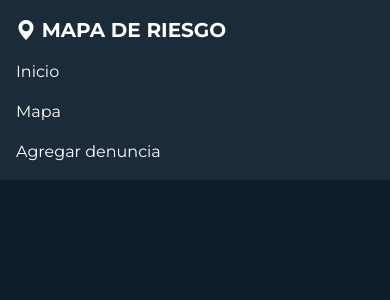
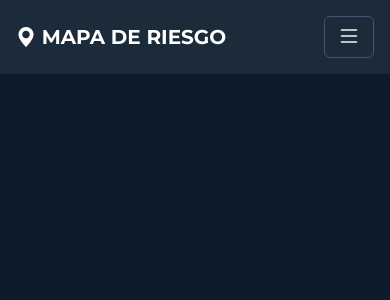
Before and after one commit to Matiassanchez18/Mapa-Riesgo-React, a React (Vite) app in the folder Mapa-Riesgo/: page / in a window 390 px wide. Shown: the top 300 px of the page. Built offline with nearby package versions, Linux system fonts and the light colour scheme.

Commit message:
agregue el boton hamburguesa para responsive

```diff
--- a/Mapa-Riesgo/src/Components/Navbar.jsx
+++ b/Mapa-Riesgo/src/Components/Navbar.jsx
@@ -1,12 +1,29 @@
+import { useState } from "react";
+
 function Navbar() {
+  const [abierto, setAbierto] = useState(false);
   return (
-    <div>
-      <nav className="flex flex-col md:flex-row justify-around text-white bg-[#1B2B3A] p-4 ">
-        <a href="/" className="text-xl font-bold mb-4 md:mb-0">
+    <nav className="bg-[#1B2B3A] p-4 text-white md:flex md:items-center md:justify-around">
+      <div className="flex w-full items-center justify-between md:w-auto">
+        <a href="/" className="whitespace-nowrap text-xl font-bold">
           <i className="bi bi-geo-alt-fill"></i> MAPA DE RIESGO
         </a>
 
-        <ul className="flex flex-col md:flex-row gap-4">
+        {/* boton hamburguesa*/}
+        <button
+          type="button"
+          onClick={() => setAbierto(!abierto)}
+          aria-label="Abrir menú"
+          aria-expanded={abierto}
+          className="w-auto shrink-0 rounded-md border border-slate-600 px-3 py-1 text-2xl md:hidden"
+        >
+          <i className={abierto ? "bi bi-x-lg" : "bi bi-list"}></i>
+        </button>
+      </div>
+
+      <ul
+        className={`${abierto ? "flex" : "hidden"} mt-4 flex-col gap-4 md:mt-0 md:flex md:flex-row`}
+      >
         <li>
           <a href="/">Inicio</a>
         </li>
@@ -18,7 +35,6 @@ function Navbar() {
         </li>
       </ul>
     </nav>
-    </div>
   );
 }
 
```
Lines whose indentation alone changed are shown as unchanged.
